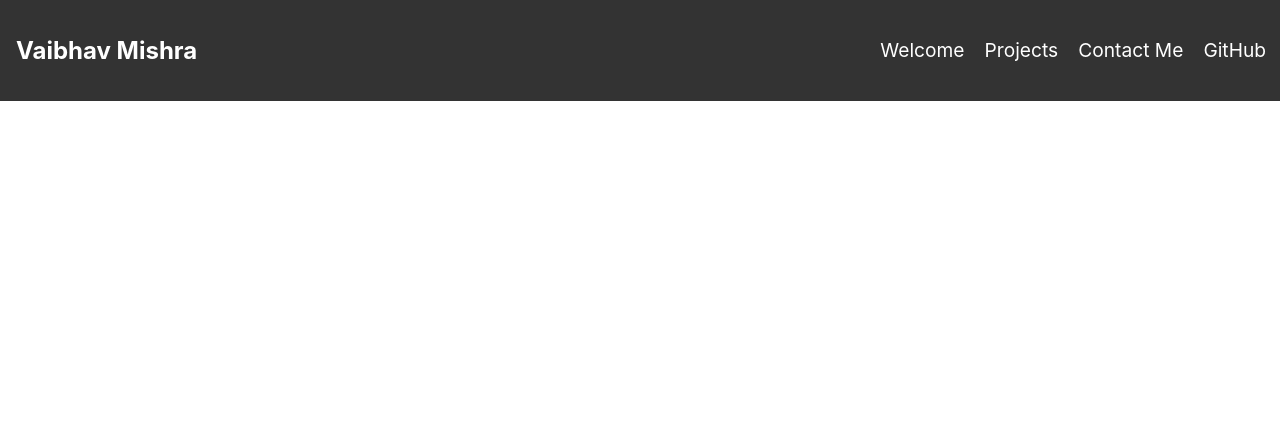
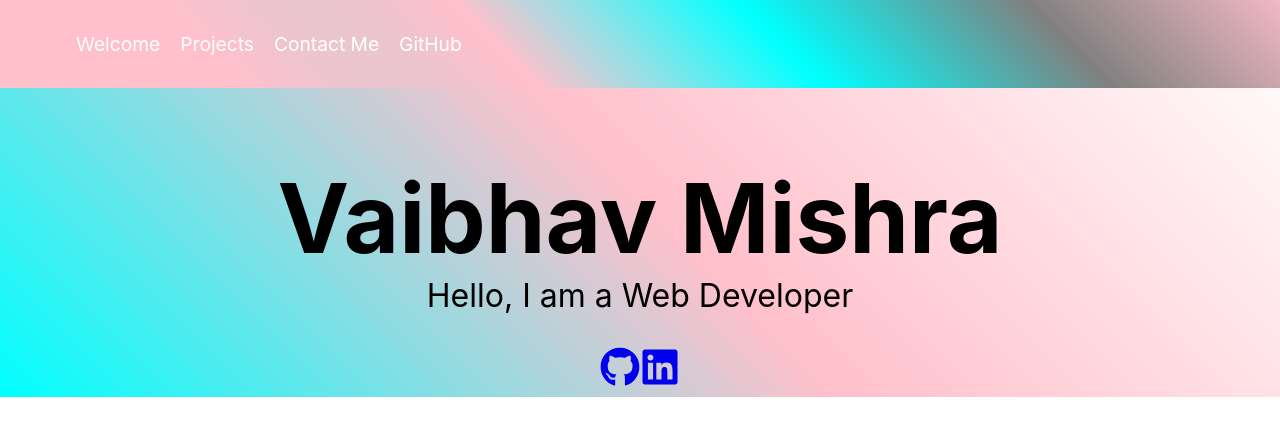
Before and after one commit to vaibhavmish/vaibhav-portfolio, a React (Create React App) app: page / in a window 1280 px wide. Shown: the top 436 px of the page. Built offline with nearby package versions, Linux system fonts and the light colour scheme.

Commit message:
added welcome section

```diff
--- a/package.json
+++ b/package.json
@@ -8,6 +8,7 @@
     "@testing-library/user-event": "^13.5.0",
     "react": "^18.3.1",
     "react-dom": "^18.3.1",
+    "react-icons": "^5.3.0",
     "react-scripts": "5.0.1",
     "web-vitals": "^2.1.4"
   },
--- a/src/App.js
+++ b/src/App.js
@@ -1,10 +1,12 @@
-import Navbar from './Navbar.js'
+import Navbar from './Navbar.js';
+import WelcomeSection from './welcomeSection.js';
 import './App.css';
 
 function App() {
   return (
     <div className="App">
-      <Navbar/>
+      <Navbar />
+      <WelcomeSection />
     </div>
   );
 }
--- a/src/Navbar.css
+++ b/src/Navbar.css
@@ -1,5 +1,5 @@
 #navbar {
-	background-color: #333;
+  background:linear-gradient(45deg,pink 18%, cyan 10%,pink 10% ,transparent, cyan, gray, pink);
   position: fixed;
   width: 100%;
   top: 0;
@@ -11,7 +11,7 @@
 }
 
 #logo{
-    color:#fff;
+    color:black;
     font-size: 1.5rem;
 }
 
@@ -19,7 +19,6 @@
     display :flex;
     list-style: none;
    justify-content: space-between;
-
    margin-right: 30px;
 }
 
--- a/src/Navbar.js
+++ b/src/Navbar.js
@@ -4,7 +4,6 @@ import './Navbar.css';
 function Navbar() {
     return(
     <nav id="navbar">
-       <h1 id="logo">Vaibhav Mishra</h1>
        <ul className="nav-links">
           <li><a href="#welcome-section">Welcome</a></li>
           <li><a href="#projects">Projects</a></li>
--- /dev/null
+++ b/src/welcomeSection.css
@@ -0,0 +1,19 @@
+#welcome-section{
+	padding-top:100px;
+	background: linear-gradient(45deg, cyan, pink, transparent);
+}
+
+#welcome-section h1{
+	font-size: 6em;
+    margin-bottom: 0px;
+    margin-top: 60px;
+}
+
+#welcome-section p{
+	font-size:2em;
+	margin-top: 0px;
+}
+
+.link{
+	font-size: 40px;
+}
--- /dev/null
+++ b/src/welcomeSection.js
@@ -0,0 +1,22 @@
+import React from 'react';
+import "./welcomeSection.css";
+import { FaGithub, FaLinkedin } from 'react-icons/fa';
+
+function WelcomeSection(){
+	return(
+   <section id="welcome-section">
+      <h1>Vaibhav Mishra</h1>
+      <p>Hello, I am a Web Developer</p>
+      <span className="link"><a id="gitHub-link" href="https://github.com/vaibhavmish" target="_blank" rel="noopener noreferrer">
+        <FaGithub/>
+      </a>
+      </span>
+      <span className="link"><a id="github-link" href="https://github.com/vaibhavmish" target="_blank" rel="noopener noreferrer">
+        <FaLinkedin />
+      </a>
+      </span>
+    </section>
+    )
+}
+
+export default WelcomeSection;
```
Also changed, not shown: 2 other files (tests, documents, lock files or other folders).
